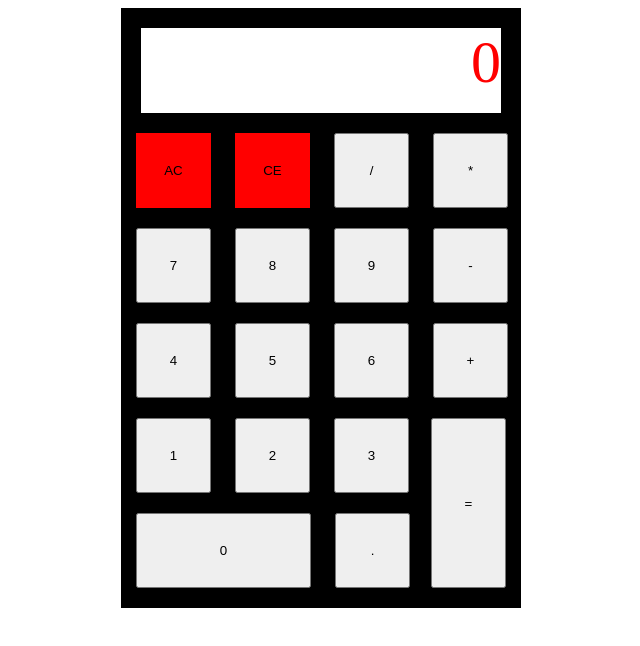
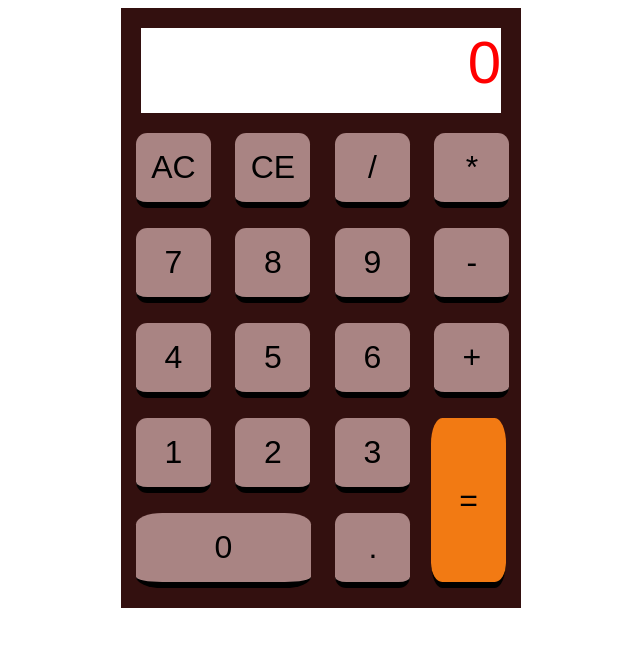
Before and after one commit to loaizageorge/Calculator, a plain HTML site: page index.html in a window 1280 px wide. Shown: the whole page, without its empty margins (319-959 px from the left). Drawn offline with nearby package versions, Linux system fonts and the light colour scheme.

Commit message:
Finish styling calcluator: color, button text size, font. Next step to be done when better at JS is to clean up the code. Done with this for the moment.

```diff
--- a/css/style.css
+++ b/css/style.css
@@ -1,24 +1,38 @@
 #calculator{
+    margin: 0 auto;
     width:400px;
     height: 600px;
-    background-color: black;
+    background-color: #33100F;
     color:red;
-    margin: 0 auto;
+    font-family: 'Play', sans-serif;
 }
 
+
+
 .regular-btn{
+    margin: 10px;
     height: 75px;
     width: 75px;
-    margin: 10px;
+    background-color: #A98483;
+    border-radius: 15%;
+    border: none;
+    border-bottom: 6px solid black;
+    font-size: 200%;
+    position: relative;
 
 }
 
+.regular-btn:active{
+    top:1px;
+}
+
 .equal-btn{
+    float: right;
     height: 170px;
     width: 75px;
-    float: right;
     margin-right: 15px;
     margin-top: 10px;
+    background-color: #f27a13;
 }
 
 .zero-btn{
@@ -31,37 +45,34 @@
 }
 
 #screen-space{
+    position: relative;
+    height: 115px;
     width:400px;
-    height: 115px;
-    position: relative;
+
 
 }
 
 #screen{
+    position: absolute;
+    top: 20px;
+    right:20px;
     height: 85px;
     width: 360px;
     background-color: white;
-    position: absolute;
-    top: 20px;
-    right:20px;
+
 }
 
 .buttons{
     margin-left: 5px;
 }
 
-#ac-btn,
-#ce-btn{
+.red-btn{
     background-color: red;
     border: none;
+    color: white;
 }
 
 #screen{
     font-size: 60px;
     text-align: right;
 }
-
-#screen-top{
-
-
-}
--- a/js/scripts.js
+++ b/js/scripts.js
@@ -123,7 +123,7 @@ $(document).ready(function () {
 function overflowCheck(num_of_digits, count) {
     if (num_of_digits.length == 0) {
         var length = count;
-        if (length >= 12) {
+        if (length >= 10) {
             $('#ac-btn').trigger('click');
             $("#screen").html("OVERFLOW");
             return true;
@@ -134,7 +134,7 @@ function overflowCheck(num_of_digits, count) {
             return a + b;
         });
         var length = temp;
-        if (length >= 12) {
+        if (length >= 10) {
             $('#ac-btn').trigger('click');
             $("#screen").html("OVERFLOW");
             return true;
```
